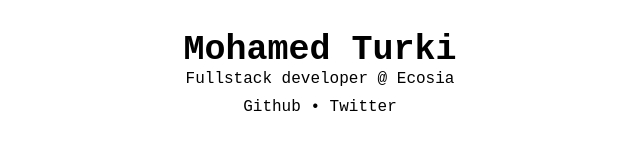
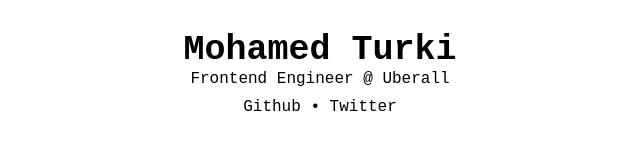
Before and after one commit to mohamedturki/mohamedturki.github.io, a plain HTML site: page index.html in a window 1280 px wide. Shown: the full height of the page, 320-960 px from the left. Drawn offline with Linux system fonts and the light colour scheme.

Commit message:
Updates job title/company

```diff
--- a/index.html
+++ b/index.html
@@ -33,7 +33,7 @@
         <div class="container">
             <h3 class="headline">Mohamed Turki</h3>
             <p class="subheadline">
-                Fullstack developer @ <a href="https://ecosia.org/">Ecosia</a>
+                Frontend Engineer @ <a href="https://uberall.org/">Uberall</a>
             </p>
             <p class="socialmedia">
                 <a target="_blank" href="https://github.com/mohamedturki">Github</a> • <a target="_blank" href="https://twitter.com/mturki_">Twitter</a>
```
